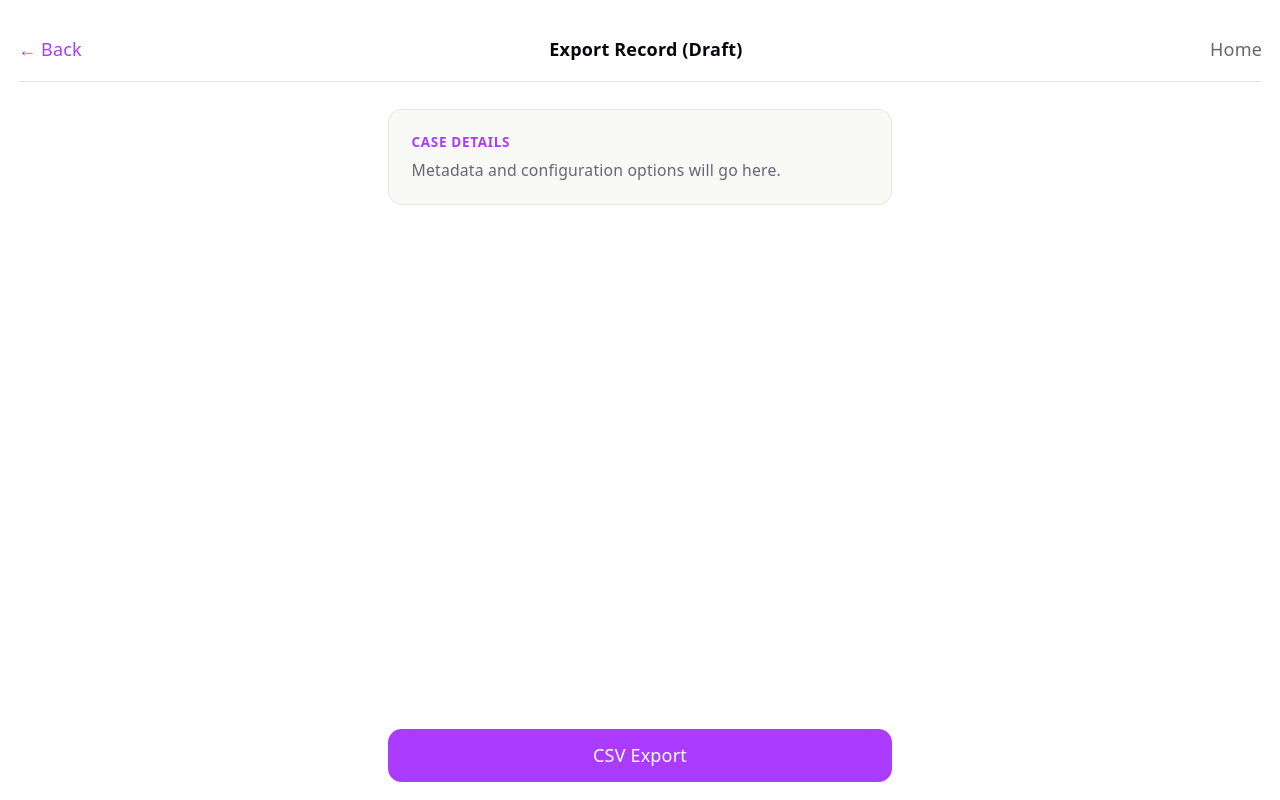
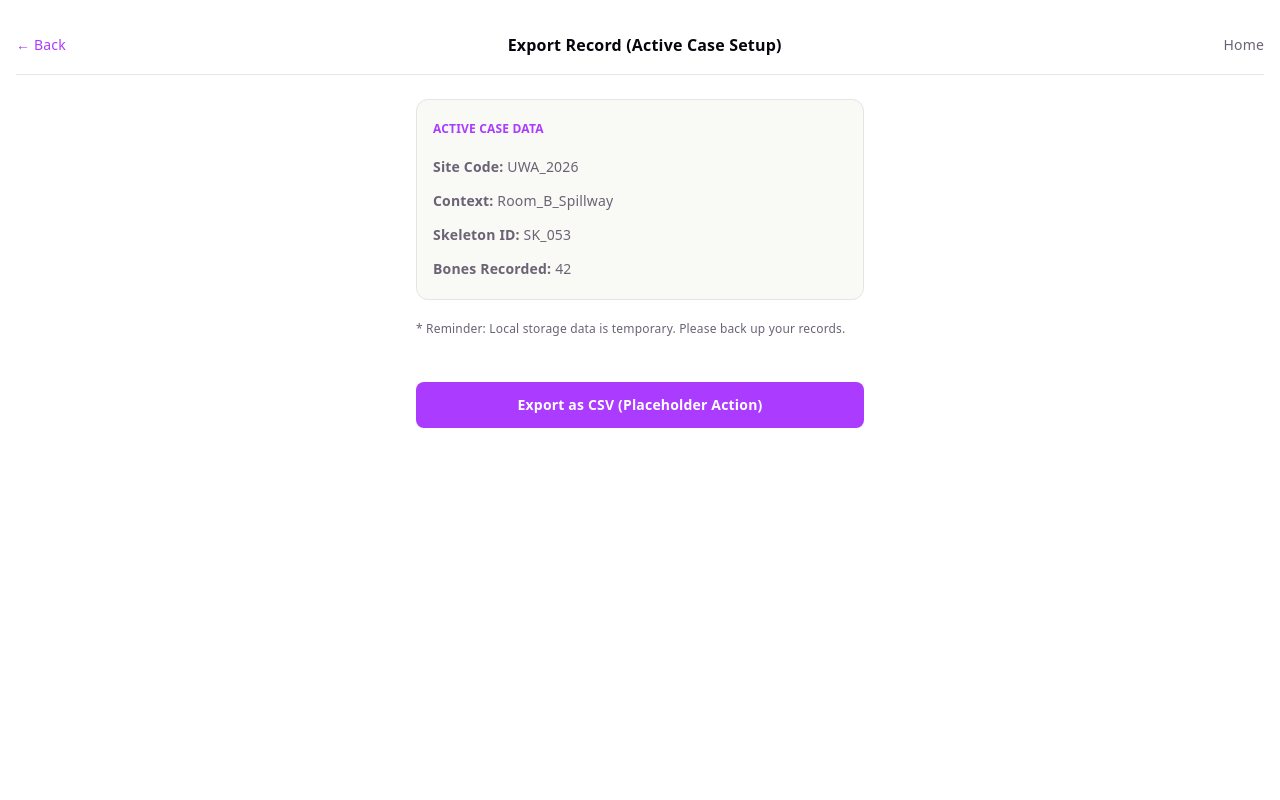
Before and after one commit to Donaks1/3200_53, a React (Vite) app in the folder osteomap/: page / in a window 1280 px wide. Both pictures are taken after a click on the button "Go to Export Page". Built offline with nearby package versions, Linux system fonts and the light colour scheme.

Commit message:
Separate layout styles into ExportPage.css and bind metadata data fields

```diff
--- /dev/null
+++ b/osteomap/src/pages/ExportPage.css
@@ -0,0 +1,99 @@
+.export-page {
+  min-height: 100svh;
+  display: flex;
+  flex-direction: column;
+  padding: 16px;
+  background: var(--bg);
+  color: var(--text);
+}
+
+.export-header {
+  display: flex;
+  align-items: center;
+  justify-content: space-between;
+  padding: 16px 0;
+  border-bottom: 1px solid var(--border);
+  margin-bottom: 24px;
+}
+
+.export-header-back {
+  font-size: 14px;
+  font-weight: 500;
+  color: var(--accent);
+  background: none;
+  border: none;
+  cursor: pointer;
+}
+
+.export-header-title {
+  font-size: 16px;
+  font-weight: bold;
+  color: var(--text-h);
+}
+
+.export-header-home {
+  font-size: 14px;
+  font-weight: 500;
+  color: var(--text);
+  background: none;
+  border: none;
+  cursor: pointer;
+}
+
+.export-main {
+  width: 100%;
+  max-width: 448px;
+  margin: 0 auto;
+  display: flex;
+  flex-direction: column;
+  gap: 16px;
+}
+
+.export-card {
+  border-radius: 12px;
+  border: 1px solid var(--border);
+  padding: 16px;
+  text-align: left;
+  background: var(--social-bg);
+}
+
+.export-card-title {
+  font-size: 12px;
+  text-transform: uppercase;
+  font-weight: bold;
+  margin-bottom: 12px;
+  color: var(--accent);
+}
+
+.export-card-list {
+  list-style: none;
+  padding: 0;
+  margin: 0;
+}
+
+.export-card-list li {
+  font-size: 14px;
+  margin-bottom: 8px;
+}
+
+.export-card-list li:last-child {
+  margin-bottom: 0;
+}
+
+.export-reminder {
+  font-size: 12px;
+  text-align: left;
+  color: var(--text);
+}
+
+.export-button-basic {
+  width: 100%;
+  padding: 10px 16px;
+  font-weight: 600;
+  border-radius: 8px;
+  font-size: 14px;
+  border: none;
+  cursor: pointer;
+  background: var(--accent);
+  color: #fff;
+}
--- a/osteomap/src/pages/ExportPage.tsx
+++ b/osteomap/src/pages/ExportPage.tsx
@@ -1,55 +1,63 @@
 import type { NavigateFn } from './types'
+import './ExportPage.css' // Import the separate CSS file
 
 function ExportPage({ onNavigate }: { onNavigate: NavigateFn }) {
+  // Mock metadata representing active case details (added in this step)
+  const activeCase = {
+    siteCode: "UWA_2026",
+    context: "Room_B_Spillway",
+    skeletonId: "SK_053",
+    lastModified: "12 Aug 2026",
+    zonesRecorded: 42
+  };
+
   return (
-    <div
-      className="min-h-screen flex flex-col p-4"
-      style={{ background: 'var(--bg)', color: 'var(--text)' }}
-    >
+    <div className="export-page">
       {/* Header Navigation Bar */}
-      <header className="flex items-center justify-between py-4 border-b mb-6" style={{ borderColor: 'var(--border)' }}>
+      <header className="export-header">
         <button
           type="button"
           onClick={() => onNavigate('skeleton')}
-          className="font-medium cursor-pointer text-sm"
-          style={{ color: 'var(--accent)' }}
+          className="export-header-back"
         >
           ← Back
         </button>
-        <h1 className="text-base font-bold" style={{ color: 'var(--text-h)' }}>
-          Export Record (Draft)
-        </h1>
+        <h1 className="export-header-title">Export Record (Active Case Setup)</h1>
         <button
           type="button"
           onClick={() => onNavigate('home')}
-          className="text-sm font-medium cursor-pointer"
+          className="export-header-home"
         >
           Home
         </button>
       </header>
 
-      {/* Main Container - Basic Placeholder Scaffolding */}
-      <main className="flex-grow w-full max-w-md mx-auto flex flex-col justify-between gap-6">
+      {/* Main Container */}
+      <main className="export-main">
 
-        {/* Placeholder for case details */}
-        <div
-          className="rounded-xl border p-5 text-left"
-          style={{ borderColor: 'var(--border)', background: 'var(--social-bg)' }}
-        >
-          <h2 className="text-xs uppercase tracking-wider font-bold mb-2" style={{ color: 'var(--accent)' }}>
-            Case Details
-          </h2>
-          <p className="text-sm">Metadata and configuration options will go here.</p>
+        {/* Case Details Box */}
+        <div className="export-card">
+          <h2 className="export-card-title">Active Case Data</h2>
+          <ul className="export-card-list">
+            <li><strong>Site Code:</strong> {activeCase.siteCode}</li>
+            <li><strong>Context:</strong> {activeCase.context}</li>
+            <li><strong>Skeleton ID:</strong> {activeCase.skeletonId}</li>
+            <li><strong>Bones Recorded:</strong> {activeCase.zonesRecorded}</li>
+          </ul>
         </div>
 
-        {/* Action Button Placeholders */}
-        <div className="flex flex-col gap-3 mt-auto pt-6">
+        {/* Warning text placeholder */}
+        <p className="export-reminder">
+          * Reminder: Local storage data is temporary. Please back up your records.
+        </p>
+
+        {/* Basic Button (unpolished styling, ready for future responsive improvements) */}
+        <div style={{ marginTop: '24px' }}>
           <button
             type="button"
-            className="w-full font-bold py-3 px-4 rounded-xl text-center text-sm"
-            style={{ background: 'var(--accent)', color: '#fff' }}
+            className="export-button-basic"
           >
-            CSV Export
+            Export as CSV (Placeholder Action)
           </button>
         </div>
 
```
